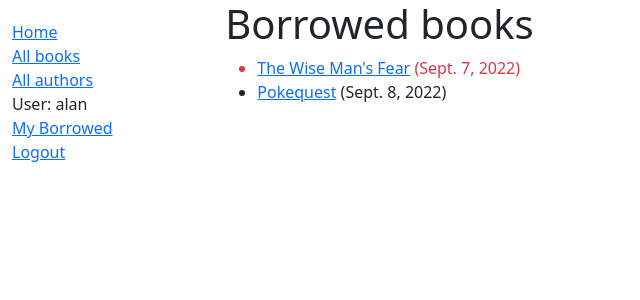
After one commit to alan-xavier-16/locallibrary, a Django app: page /catalog/mybooks/ in a window 1280 px wide. The commit adds this page. Shown: the top 300 px of the page, without its empty margins (0-640 px from the left). Run offline with Django 4.2, Linux system fonts and the light colour scheme; a user stored in the database is signed in; data comes from the database, SQL or seed files in the repository; both versions use the stored data as it was after the commit.

Commit message:
Add user's borrowed books

```diff
--- a/catalog/admin.py
+++ b/catalog/admin.py
@@ -28,6 +28,7 @@ class BookAdmin(admin.ModelAdmin):
 @admin.register(BookInstance)
 class BookInstanceAdmin(admin.ModelAdmin):
     """Model representing an admin class"""
+    list_display = ('book', 'status', 'borrower', 'due_back', 'id')
     list_filter = ("status", "due_back")
 
     fieldsets = (
@@ -35,7 +36,7 @@ class BookInstanceAdmin(admin.ModelAdmin):
             'fields': ('book', 'imprint', 'id')
         }),
         ('Availability', {
-            'fields': ('status', 'due_back')
+            'fields': ('status', 'due_back', 'borrower')
         }),
     )
 
--- a/catalog/models.py
+++ b/catalog/models.py
@@ -1,6 +1,9 @@
 from django.db import models
 from django.urls import reverse  # Generate URLs by reversing the patterns
+from django.contrib.auth.models import User
+
 import uuid
+from datetime import date
 
 # Create your models here.
 
@@ -52,12 +55,14 @@ class BookInstance(models.Model):
     due_back = models.DateField(null=True, blank=True)
     LOAN_STATUS = (
         ("m", "Maintenance"),
-        ("o", "On load"),
+        ("o", "On loan"),
         ("a", "Available"),
         ("r", "Reserved"),
     )
     status = models.CharField(max_length=1, choices=LOAN_STATUS,
                               blank=True, default="m", help_text="Book availability")
+    borrower = models.ForeignKey(
+        User, on_delete=models.SET_NULL, null=True, blank=True)
 
     class Meta:
         ordering = ["due_back"]
@@ -65,6 +70,11 @@ class BookInstance(models.Model):
     def __str__(self):
         """String representing book object"""
         return f"{self.id}: ({self.book.title})"
+
+    @property
+    def is_overdue(self):
+        """Determines if the book is overdue based on due date and current date"""
+        return bool(self.due_back and date.today() > self.due_back)
 
 
 class Author(models.Model):
--- a/catalog/templates/base_generic.html
+++ b/catalog/templates/base_generic.html
@@ -19,9 +19,18 @@
           <li><a href="{% url 'index' %}">Home</a></li>
           <li><a href="{% url 'books' %}">All books</a></li>
           <li><a href="{% url 'authors' %}">All authors</a></li>
+
+          {% if user.is_authenticated %}
+            <li>User: {{ user.get_username }}</li>
+            <li><a href="{% url 'my-borrowed' %}">My Borrowed</a></li>
+            <li><a href="{% url 'logout'%}?next={{request.path}}">Logout</a></li>
+          {% else %}
+            <li><a href="{% url 'login'%}?next={{request.path}}">Login</a></li>
+          {% endif %}
         </ul>
      {% endblock %}
       </div>
+
       <div class="col-sm-10 ">{% block content %}{% endblock %}</div>
 
       {% block pagination %}
--- /dev/null
+++ b/catalog/templates/catalog/bookinstance_list_borrowed_user.html
@@ -0,0 +1,18 @@
+{% extends "base_generic.html" %}
+
+{% block content %}
+    <h1>Borrowed books</h1>
+
+    {% if bookinstance_list %}
+    <ul>
+      {% for bookinst in bookinstance_list %}
+      <li class="{% if bookinst.is_overdue %}text-danger{% endif %}">
+        <a href="{% url 'book-detail' bookinst.book.pk %}">{{bookinst.book.title}}</a> ({{ bookinst.due_back }})
+      </li>
+      {% endfor %}
+    </ul>
+
+    {% else %}
+      <p>There are no books borrowed.</p>
+    {% endif %}
+{% endblock %}
--- a/catalog/urls.py
+++ b/catalog/urls.py
@@ -7,4 +7,5 @@ urlpatterns = [
     path("book/<int:pk>", views.BookDetailView.as_view(), name="book-detail"),
     path("authors/", views.AuthorListView.as_view(), name="authors"),
     path("author/<int:pk>", views.AuthorDetailView.as_view(), name="author-detail"),
+    path('mybooks/', views.LoanedBooksByUserListView.as_view(), name='my-borrowed'),
 ]
--- a/catalog/views.py
+++ b/catalog/views.py
@@ -1,5 +1,6 @@
 from django.shortcuts import render
 from django.views import generic
+from django.contrib.auth.mixins import LoginRequiredMixin
 from .models import Book, Author, BookInstance, Genre
 
 # Create your views here.
@@ -51,3 +52,13 @@ class AuthorListView(generic.ListView):
 
 class AuthorDetailView(generic.DetailView):
     model = Author
+
+
+class LoanedBooksByUserListView(LoginRequiredMixin, generic.ListView):
+    """Generic class-based view listing books on loan to current user"""
+    model = BookInstance
+    template_name = 'catalog/bookinstance_list_borrowed_user.html'
+    paginate_by = 10
+
+    def get_queryset(self):
+        return BookInstance.objects.filter(borrower=self.request.user).filter(status__exact='o').order_by('due_back')
```
Also changed, not shown: catalog/migrations/0002_book_borrower.py (added), catalog/migrations/0003_remove_book_borrower_bookinstance_borrower.py (added), catalog/migrations/0004_alter_bookinstance_status.py (added), db.sqlite3.
